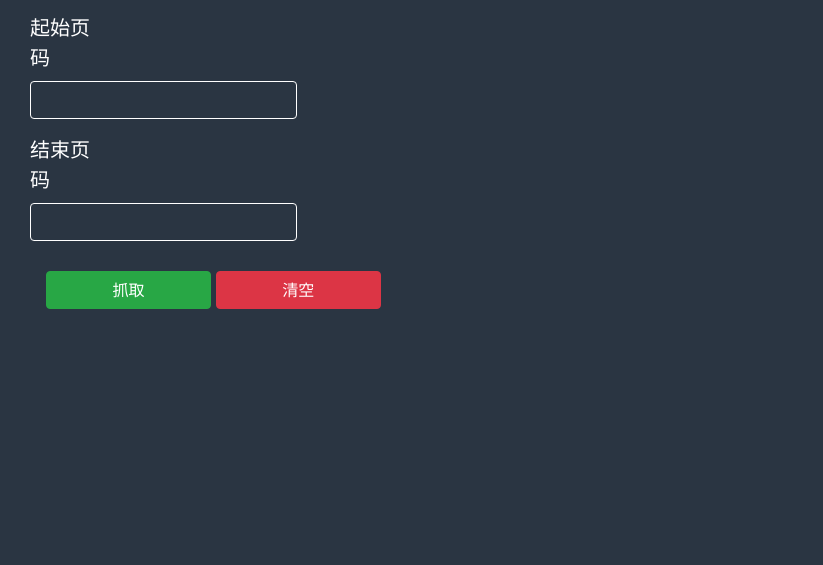
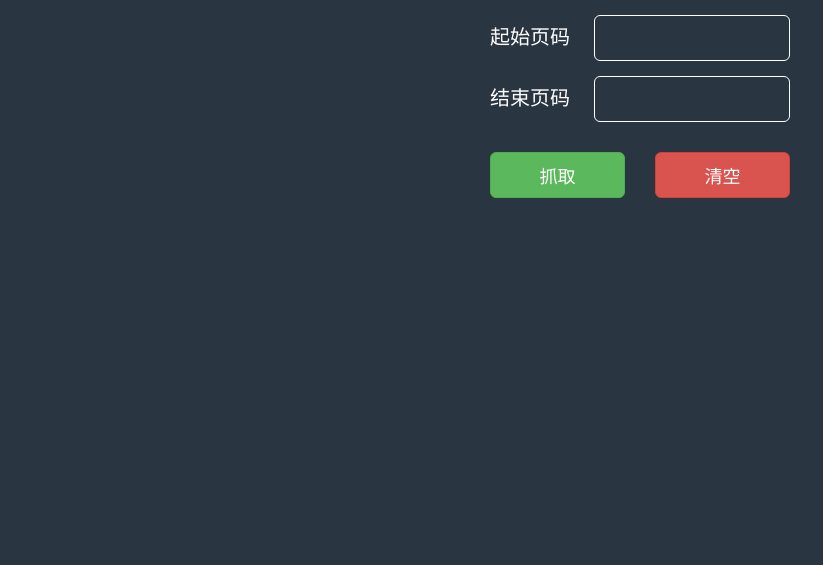
Before and after one commit to imyzf/cnblogs-crawler, a website: page client/admin.html in a window 1280 px wide. Shown: the part 235-800 px from the top of the page, without its empty margins (0-823 px from the left). Drawn offline with nearby package versions, Linux system fonts and the light colour scheme.

Commit message:
改写登录页面和管理后台，不使用bootstrap

```diff
--- a/client/admin.html
+++ b/client/admin.html
@@ -2,37 +2,34 @@
 <html>
 <head lang="en">
   <meta charset="UTF-8">
+  <meta name="viewport" content="width=device-width, initial-scale=1.0, maximum-scale=1.0, user-scalable=0">
   <title>管理后台</title>
-  <link href="http://cdn.kyfly.net/lib/css/bootstrap.min.css" rel="stylesheet">
+  <link href="css/main.css" rel="stylesheet">
   <link href="css/admin.css" rel="stylesheet">
 </head>
 <body>
-  <div class="col-sm-offset-4 col-sm-4 col-md-offset-4 col-md-4" id="login-div">
-    <div class="text-center" id="login-title" >
-      <h2>管理后台</h2>
+  <div id="form-div">
+    <div id="form-title" >
+      <h1>管理后台</h1>
     </div>
-    <form id="login-form" class="form-horizontal">
+    <form id="login-form">
       <div class="form-group">
-        <label for="start-page" class="col-sm-4 col-lg-3 control-label">起始页码</label>
-        <div class="col-sm-8 col-lg-9">
-          <input type="number" class="form-control" id="start-page">
+        <label for="start-page">起始页码</label>
+        <input type="number" id="start-page">
+      </div>
+      <div class="form-group">
+        <label for="end-page">结束页码</label>
+        <input type="number" id="end-page">
+      </div>
+      <div class="form-group font-zero" id="login-btn">
+        <div class="left-button">
+          <button type="button" class="btn-success" id="btn-crawl">抓取 </button>
+        </div><div class="right-button">
+          <button type="button" class="btn-danger" id="btn-delete">清空 </button>
         </div>
       </div>
-      <div class="form-group">
-        <label for="end-page" class="col-sm-4 col-lg-3 control-label">结束页码</label>
-        <div class="col-sm-8 col-lg-9">
-          <input type="number" class="form-control" id="end-page">
-        </div>
-      </div>
-      <div class="form-group text-center" id="login-btn">
-        <button type="button" class="btn btn-success col-sm-5 col-md-5" id="btn-crawl">抓取
-        </button>
-        <button type="button"
-                class="btn btn-danger col-sm-offset-2 col-sm-5 col-md-5" id="btn-delete">清空
-      </button>
-      </div>
     </form>
-    <div id="waiting" class="text-center status-box">
+    <div id="waiting" class="status-box">
       <p><span class="status-img"><img src="img/wating.gif"></span>正在处理中...</p>
     </div>
   </div>
--- a/client/css/admin.css
+++ b/client/css/admin.css
@@ -1,31 +1,70 @@
-#login-div {
-  margin-top: 180px;
+body {
+  background-color: #2a3542;
 }
 
-#login-title {
+#form-div {
+  margin: 180px auto 0;
+  width: 300px;
+}
+
+#form-title {
   margin-bottom: 30px;
   color: white;
+  text-align: center;
 }
 
-#login-title > h2 {
+#form-title > h1 {
   font-weight: 500;
-}
-
-body {
-  background-color: #2a3542;
 }
 
 #login-btn {
   margin-top: 30px;
 }
 
-#login-form input {
-  background-color: transparent;
-  border-color: white;
-  color: white;
+.form-group {
+  margin-bottom: 15px;
 }
 
-#login-form input::-webkit-input-placeholder { /* WebKit browsers */
+input {
+  box-sizing: border-box;
+  height: 46px;
+  width: 100%;
+  background-color: transparent;
+  border: 1px solid white;
+  border-radius: 6px;
+  padding: 10px 16px;
+  color: white;
+  font-size: 18px;
+}
+
+input:focus {
+  outline: none;
+  border-color: #9ecaed;
+  box-shadow: 0 0 8px #9ecaed;
+}
+
+button {
+  box-sizing: border-box;
+  width: 100%;
+  font-size: 18px;
+  height: 46px;
+  border-radius: 6px;
+  border: 1px solid;
+}
+
+.btn-success {
+  color: #fff;
+  background-color: #5cb85c;
+  border-color: #4cae4c;
+}
+
+.btn-danger {
+  color: #fff;
+  background-color: #d9534f;
+  border-color: #d43f3a;
+}
+
+input::-webkit-input-placeholder { /* WebKit browsers */
   color: white;
 }
 
@@ -34,7 +73,29 @@ label {
   font-size: 20px;
 }
 
+label + input {
+  width: 196px;
+  margin-left: 20px;
+}
+
+.font-zero {
+  font-size:0
+}
+
+.left-button {
+  display: inline-block;
+  width: 45%;
+  margin-right: 5%;
+}
+
+.right-button {
+  display: inline-block;
+  width: 45%;
+  margin-left: 5%;
+}
+
 .status-box {
+  text-align: center;
   display: none;
   color: white;
   font-size: 20px;
```
Also changed, not shown: client/login.html (+10 -11 lines).
